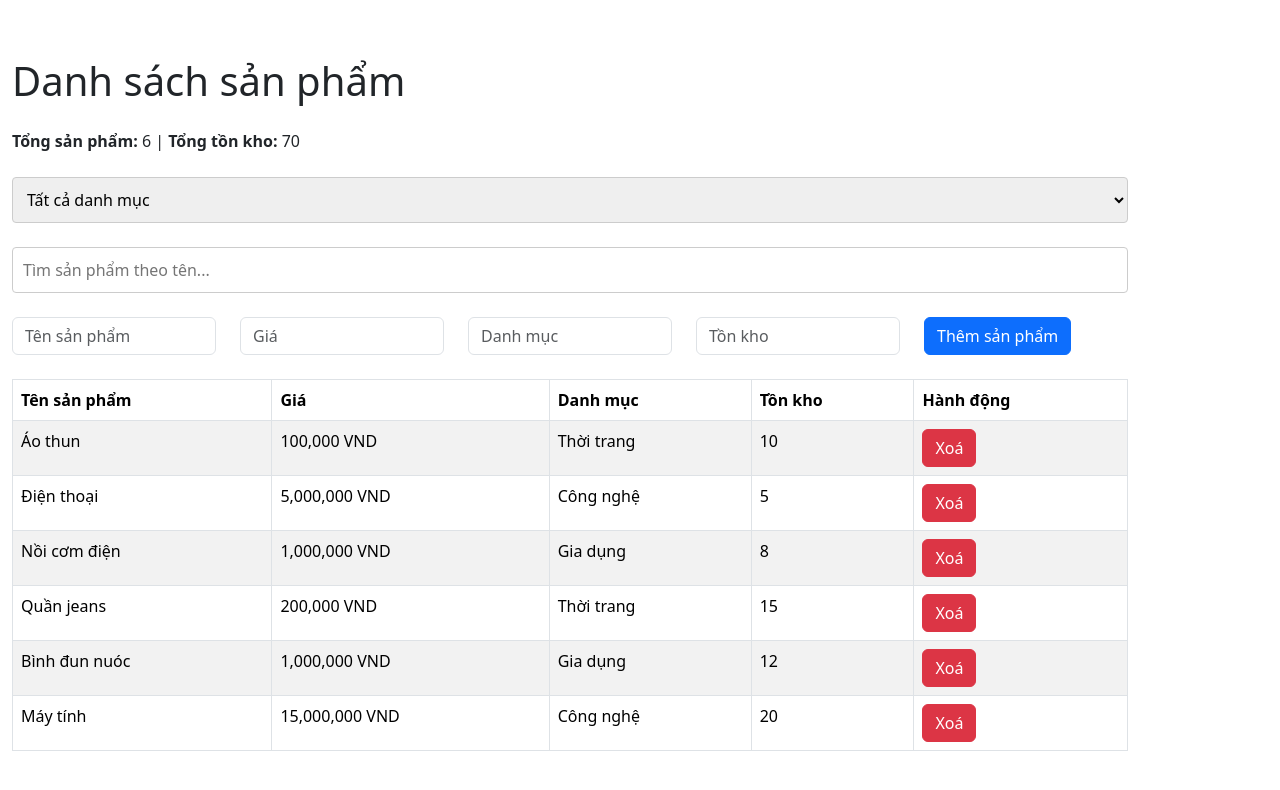
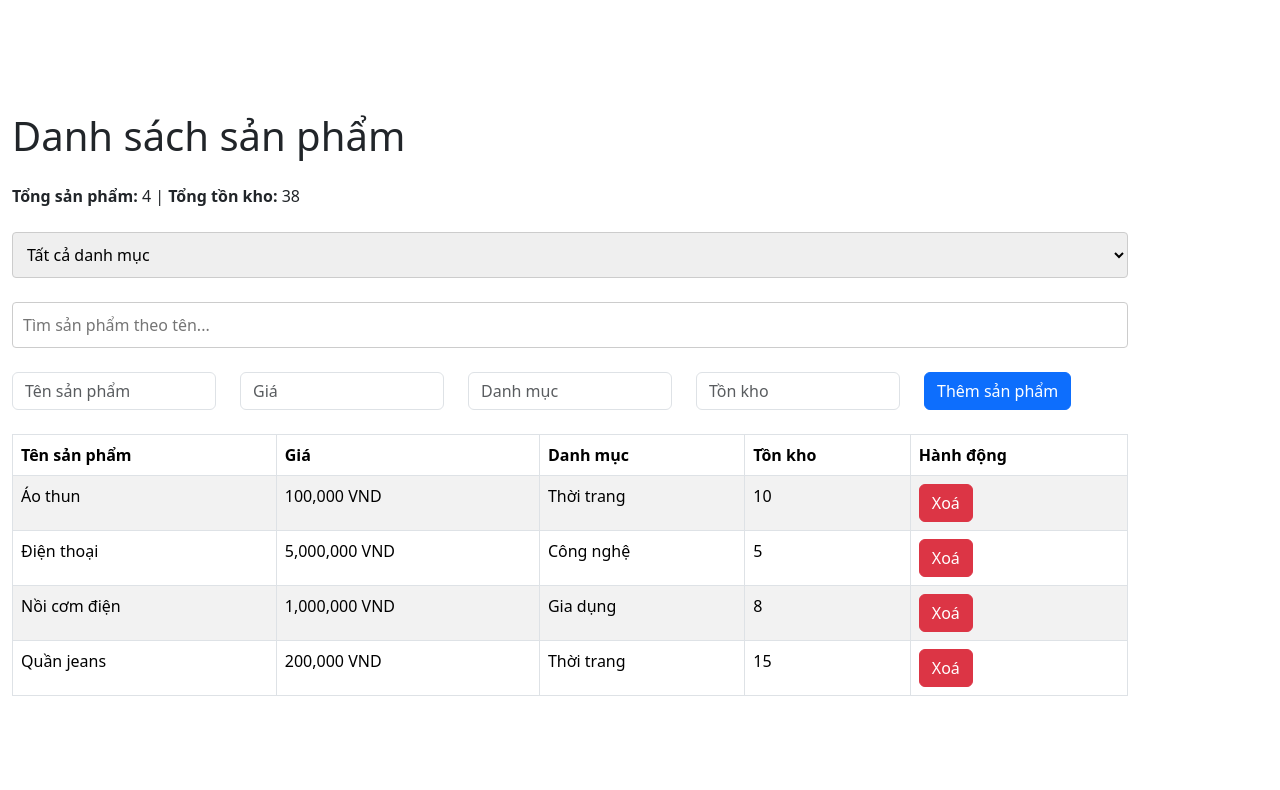
Before and after one commit to trieu22676191/KTTK, a React (Vite) app in the folder 22676191_NguyenPhuTrieu_KTTK/: page / in a window 1280 px wide. Shown: the top 790 px of the page. Built offline with nearby package versions, Linux system fonts and the light colour scheme.

Commit message:
feat: lưu và tải sản phẩm từ localStorage

```diff
--- a/22676191_NguyenPhuTrieu_KTTK/src/components/ProductList.jsx
+++ b/22676191_NguyenPhuTrieu_KTTK/src/components/ProductList.jsx
@@ -1,27 +1,27 @@
-import React, { useState } from "react";
+import React from "react";
 import { Table, Button } from "react-bootstrap";
 import AddProduct from "./AddProduct";
 import FindProduct from "./FindProduct";
 import FilterByCategory from "./FilterByCategory";
-import ProductSummary from "./ProductSummary"; // Import ProductSummary
+import ProductSummary from "./ProductSummary";
+import useLocalStorage from "./useLocalStorage"; // Import hook
 
 const ProductList = () => {
-  const [products, setProducts] = useState([
+  // Sử dụng useLocalStorage để lưu danh sách sản phẩm
+  const [products, setProducts] = useLocalStorage("products", [
     { name: "Áo thun", price: "100,000 VND", category: "Thời trang", stock: 10 },
     { name: "Điện thoại", price: "5,000,000 VND", category: "Công nghệ", stock: 5 },
     { name: "Nồi cơm điện", price: "1,000,000 VND", category: "Gia dụng", stock: 8 },
     { name: "Quần jeans", price: "200,000 VND", category: "Thời trang", stock: 15 },
-    { name: "Bình đun nuóc", price: "1,000,000 VND", category: "Gia dụng", stock: 12 },
-    { name: "Máy tính", price: "15,000,000 VND", category: "Công nghệ", stock: 20 },
   ]);
 
-  const [filteredProducts, setFilteredProducts] = useState(products);
+  const [filteredProducts, setFilteredProducts] = React.useState(products);
 
   const categories = ["Thời trang", "Công nghệ", "Gia dụng"];
 
   const addProduct = (product) => {
     const updatedProducts = [...products, product];
-    setProducts(updatedProducts);
+    setProducts(updatedProducts); // Cập nhật localStorage
     setFilteredProducts(updatedProducts);
   };
 
@@ -41,9 +41,13 @@ const ProductList = () => {
   const deleteProduct = (index) => {
     const newProducts = [...products];
     newProducts.splice(index, 1);
-    setProducts(newProducts);
+    setProducts(newProducts); // Cập nhật localStorage
     setFilteredProducts(newProducts);
   };
+
+  React.useEffect(() => {
+    setFilteredProducts(products); // Đồng bộ danh sách khi load lại trang
+  }, [products]);
 
   return (
     <div className="container mt-4">
--- /dev/null
+++ b/22676191_NguyenPhuTrieu_KTTK/src/components/useLocalStorage.js
@@ -0,0 +1,30 @@
+import { useState, useEffect } from "react";
+
+const useLocalStorage = (key, initialValue) => {
+  // Lấy giá trị từ localStorage hoặc sử dụng giá trị mặc định
+  const [storedValue, setStoredValue] = useState(() => {
+    try {
+      const item = window.localStorage.getItem(key);
+      return item ? JSON.parse(item) : initialValue;
+    } catch (error) {
+      console.error("Error reading localStorage key:", key, error);
+      return initialValue;
+    }
+  });
+
+  // Hàm lưu giá trị vào localStorage
+  const setValue = (value) => {
+    try {
+      const valueToStore =
+        value instanceof Function ? value(storedValue) : value;
+      setStoredValue(valueToStore);
+      window.localStorage.setItem(key, JSON.stringify(valueToStore));
+    } catch (error) {
+      console.error("Error setting localStorage key:", key, error);
+    }
+  };
+
+  return [storedValue, setValue];
+};
+
+export default useLocalStorage;
```
Also changed, not shown: 22676191_NguyenPhuTrieu_KTTK/src/minhchung/Câu 8.PNG (added).
